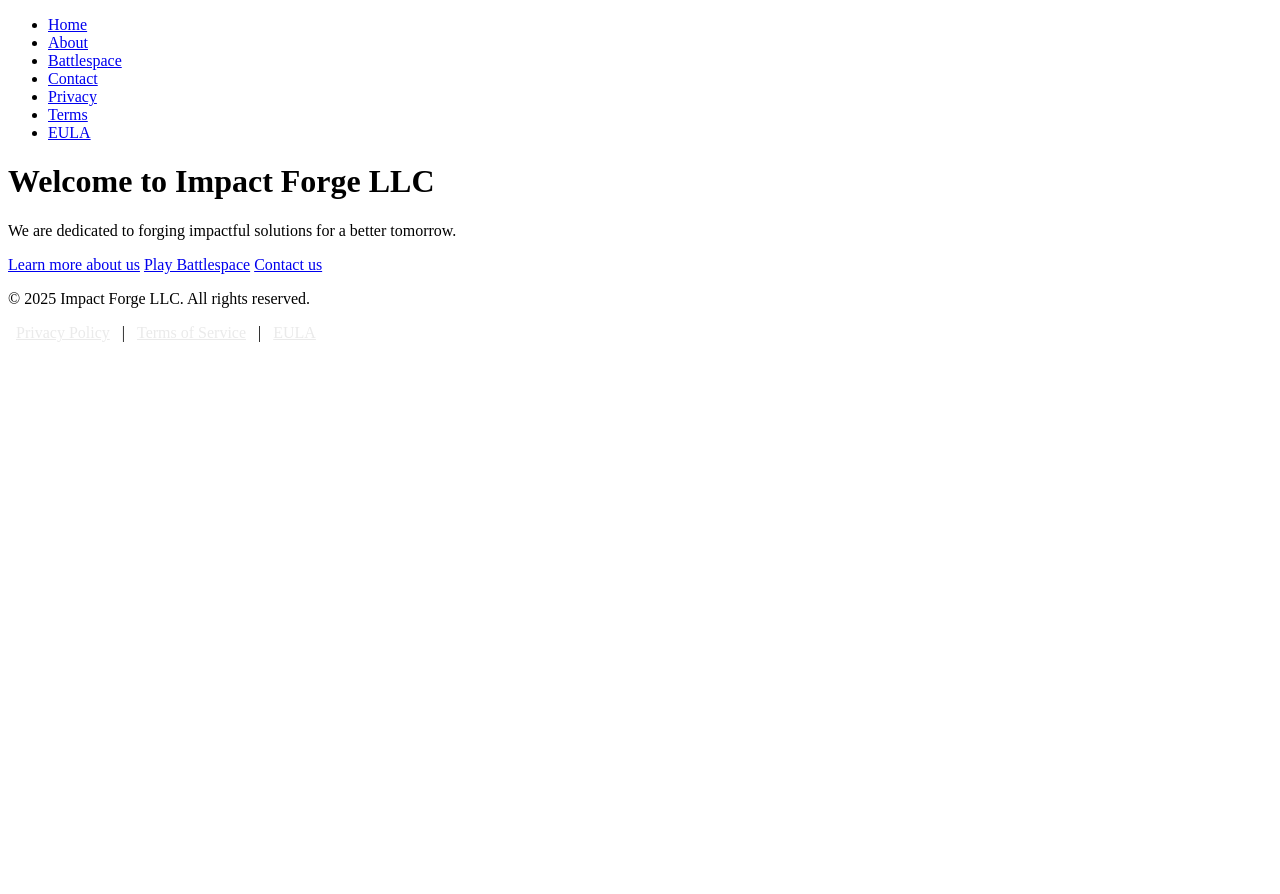
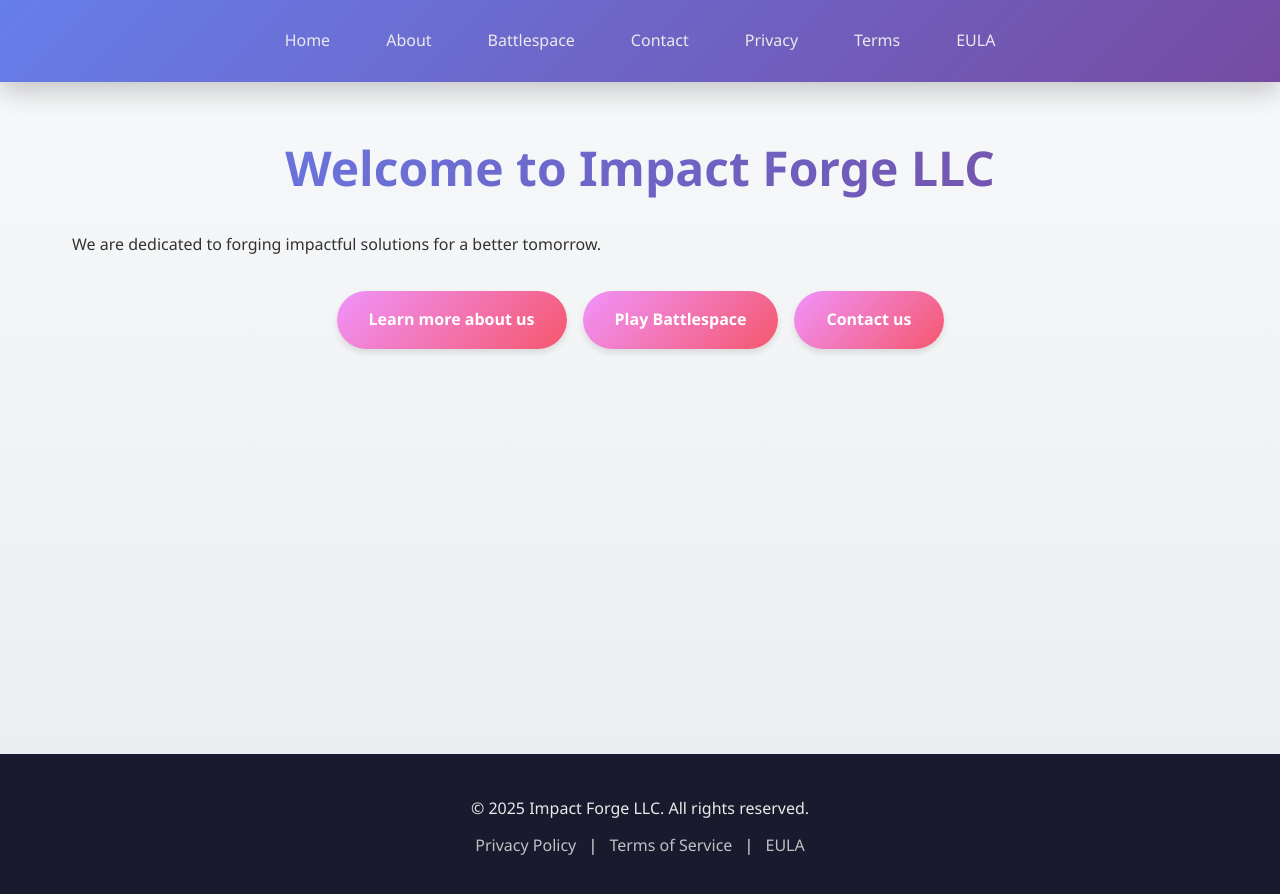
Before and after one commit to Impact-Studios-Devs/impact-studios-devs.github.io, a Jekyll site: the page built from index.html, in a window 1280 px wide. Shown: the top 894 px of the page. Built offline with Jekyll 4.4.1, drawn with Linux system fonts in a browser that asks for light colours.

Commit message:
Fix website theme by correcting SCSS compilation
- Remove invalid theme import from style.scss (no theme configured)
- Add Jekyll front matter to style.scss for proper SCSS processing
- Add .gitignore for Jekyll build artifacts
- Add Gemfile.lock for reproducible builds

The site now builds successfully and CSS styles are properly compiled.

```diff
--- a/assets/css/style.scss
+++ b/assets/css/style.scss
@@ -1,4 +1,5 @@
-@import "{{ site.theme }}";
+---
+---
 
 /* ===== Custom Variables ===== */
 :root {
```
Also changed, not shown: Gemfile.lock (added), 1 other file.
